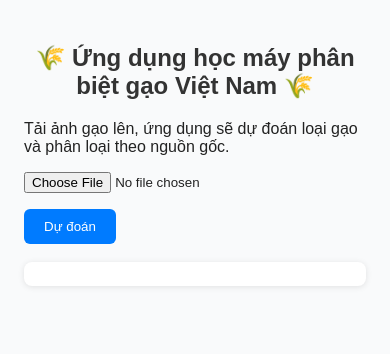
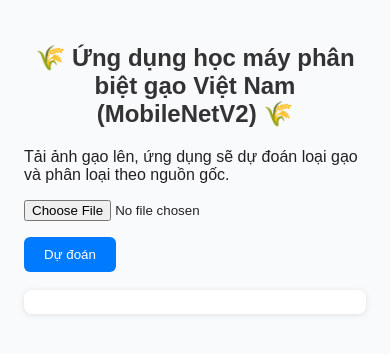
Before and after one commit to Tommyy-Vu/rice-classifier-web, a Flask app: page / in a window 390 px wide. Shown: the top 354 px of the page. Run offline with Flask 3, Linux system fonts and the light colour scheme.

Commit message:
Update header to specify MobileNetV2 model

```diff
--- a/templates/index.html
+++ b/templates/index.html
@@ -45,7 +45,7 @@
   </style>
 </head>
 <body>
-  <h2>🌾 Ứng dụng học máy phân biệt gạo Việt Nam 🌾</h2>
+  <h2>🌾 Ứng dụng học máy phân biệt gạo Việt Nam (MobileNetV2) 🌾</h2>
   <p>Tải ảnh gạo lên, ứng dụng sẽ dự đoán loại gạo và phân loại theo nguồn gốc.</p>
 
   <input id="fileinput" type="file" accept="image/*" />
```
